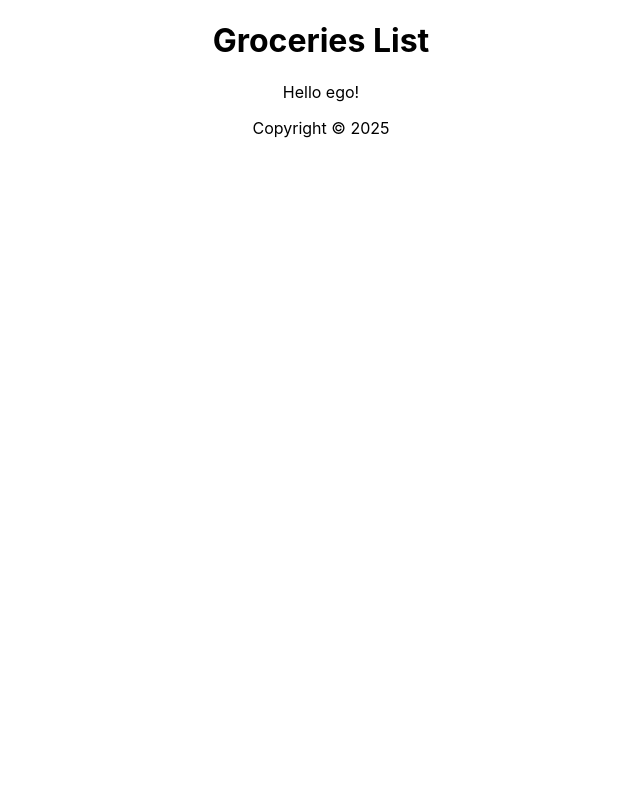
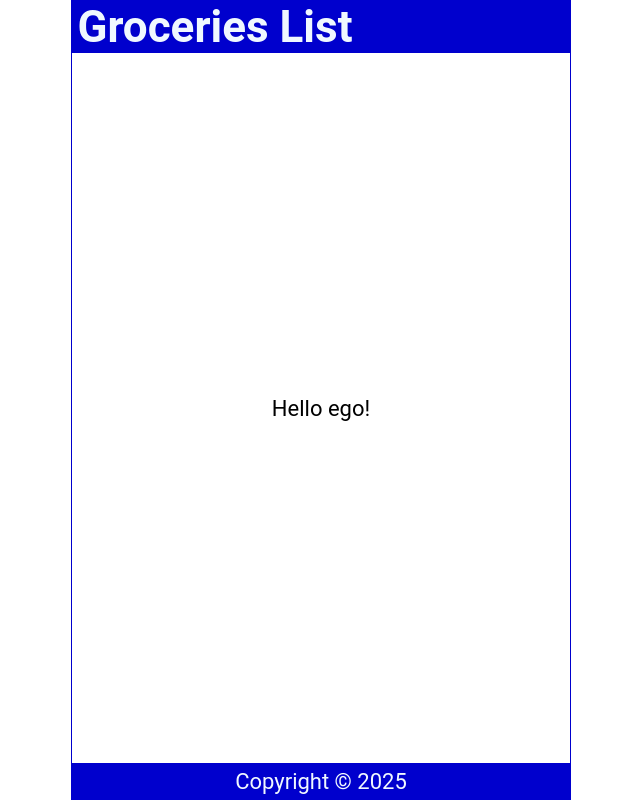
Before and after one commit to YonanPrasetyo/React, a React (Create React App) app: page / in a window 1280 px wide. Shown: the whole page, without its empty margins (319-959 px from the left). Built offline with nearby package versions, Linux system fonts and the light colour scheme.

Commit message:
Chapter 4: Applying CSS Styles

```diff
--- a/src/App.css
+++ /dev/null
@@ -1,38 +0,0 @@
-.App {
-  text-align: center;
-}
-
-.App-logo {
-  height: 40vmin;
-  pointer-events: none;
-}
-
-@media (prefers-reduced-motion: no-preference) {
-  .App-logo {
-    animation: App-logo-spin infinite 20s linear;
-  }
-}
-
-.App-header {
-  background-color: #282c34;
-  min-height: 100vh;
-  display: flex;
-  flex-direction: column;
-  align-items: center;
-  justify-content: center;
-  font-size: calc(10px + 2vmin);
-  color: white;
-}
-
-.App-link {
-  color: #61dafb;
-}
-
-@keyframes App-logo-spin {
-  from {
-    transform: rotate(0deg);
-  }
-  to {
-    transform: rotate(360deg);
-  }
-}
--- a/src/App.js
+++ b/src/App.js
@@ -1,4 +1,3 @@
-import './App.css';
 import Header from './Header';
 import Content from './Content';
 import Footer from './Footer';
--- a/src/index.css
+++ b/src/index.css
@@ -1,13 +1,59 @@
+* {
+  margin: 0;
+  padding: 0;
+  box-sizing: border-box;
+}
+
+html {
+  font-size: 22px;
+}
+
 body {
-  margin: 0;
-  font-family: -apple-system, BlinkMacSystemFont, 'Segoe UI', 'Roboto', 'Oxygen',
+  min-height: 100vh;
+  font-family: 'Roboto', 'Oxygen',
     'Ubuntu', 'Cantarell', 'Fira Sans', 'Droid Sans', 'Helvetica Neue',
     sans-serif;
   -webkit-font-smoothing: antialiased;
   -moz-osx-font-smoothing: grayscale;
 }
 
-code {
-  font-family: source-code-pro, Menlo, Monaco, Consolas, 'Courier New',
-    monospace;
+.App {
+  display: flex;
+  flex-direction: column;
+  justify-content: center;
+  align-items: center;
+  height: 100vh;
+  width: 100%;
+  max-width: 500px;
+  border: 1px solid mediumblue;
+  margin: auto;
 }
+
+header {
+  width: 100%;
+  padding: 0 0.25em;
+  background-color: mediumblue;
+  color: aliceblue;
+  display: flex;
+  justify-content: space-between;
+  align-items: center;
+}
+
+main {
+  width: 100%;
+  display: flex;
+  flex-direction: column;
+  flex-grow: 1;
+  justify-content: center;
+  align-items: center;
+  overflow-y: auto;
+}
+
+footer {
+  width: 100%;
+  padding: 0.25em;
+  background-color: mediumblue;
+  color: aliceblue;
+  display: grid;
+  place-content: center;
+}
```
Also changed, not shown: src/Content.js (+7 -5 lines), src/Footer.js (+5 -3 lines), src/Header.js (+5 -3 lines), src/logo.svg (deleted).
